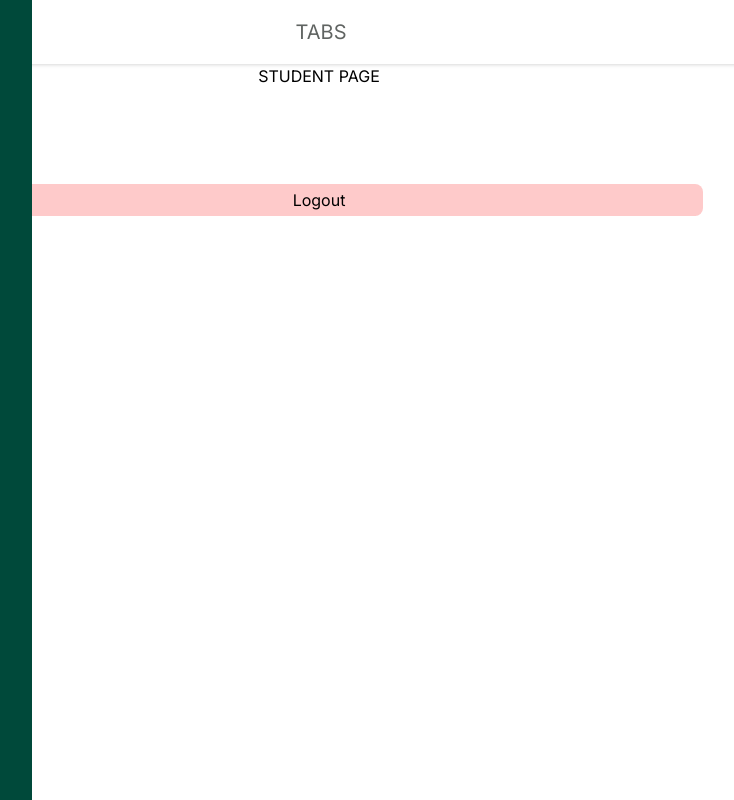
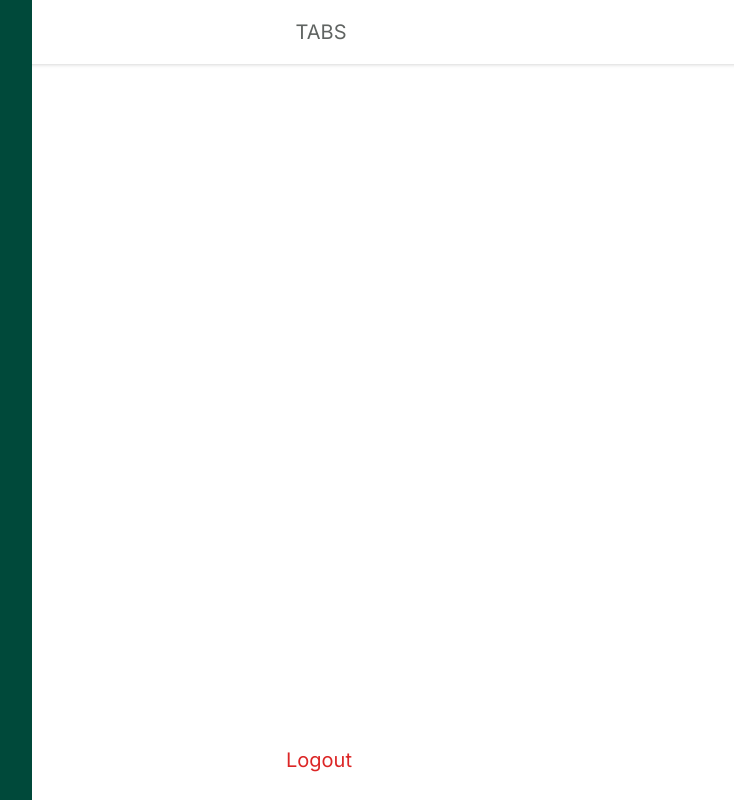
Before and after one commit to ignatiusoey09/TABS, a Next.js app in the folder client/: page /student in a window 1280 px wide. Shown: the whole page, without its empty margins (321-1055 px from the left). Built offline with nearby package versions, Linux system fonts and the light colour scheme.

Commit message:
adjusted styling on student page

```diff
--- a/client/src/app/(profiles)/student/page.tsx
+++ b/client/src/app/(profiles)/student/page.tsx
@@ -27,21 +27,23 @@ export default function Profile() {
         router.push("/");
     }
 
+    /**
+     * TODO: implement "my bookings" listings feature
+     */
+
     return (
         <Layout>
-            <div className="flex flex-col w-screen grow items-center">
-                <h1>STUDENT PAGE</h1>
-                <h2 className="mt-12">
-                    {user.email}
-                </h2>
-                <h2>
-                    {user.role}
-                </h2>
-                <h2>
-                    {user.name}
-                </h2>
+            <div className="flex flex-col w-screen grow p-6">
+                <div>
+                    <h2 className="text-3xl">
+                        {user.name}
+                    </h2>
+                    <h2 className="text-gray-600">
+                        {user.email}
+                    </h2>
+                </div>
                 <button
-                    className="bg-red-200 rounded-lg mt-12"
+                    className="mt-auto self-center text-xl text-red-600"
                     onClick={handleClick}>
                         Logout
                 </button>
```
